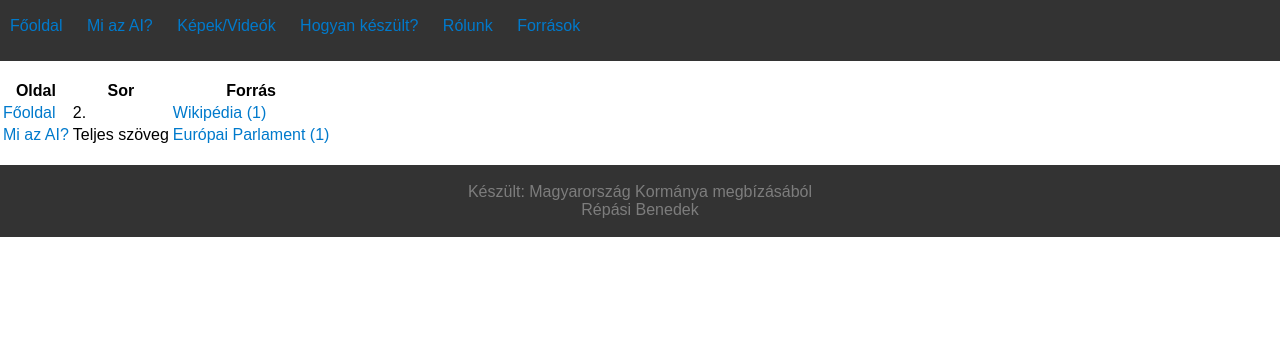
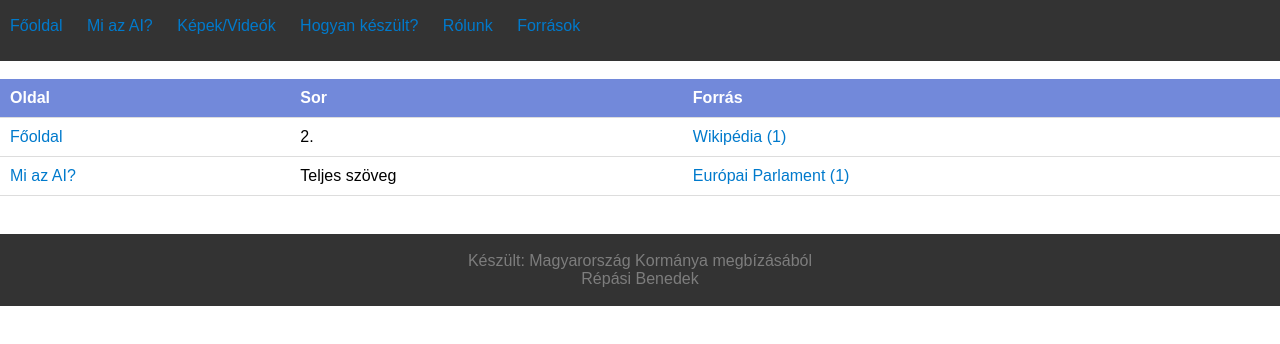
Before and after one commit to repasibenedek/azai, a plain HTML site: page forrasok.html in a window 1280 px wide. Shown: the part 98-442 px from the top of the page. Drawn offline with Linux system fonts and the light colour scheme; a script that the page names is missing.

Commit message:
Update style.css

```diff
--- a/style.css
+++ b/style.css
@@ -164,3 +164,20 @@ a::selection {
 footer nav {
     text-align: center;
 }
+
+table {
+    width: 100%;
+    border-collapse: collapse;
+    margin-bottom: 20px;
+}
+
+th, td {
+    padding: 10px;
+    text-align: left;
+    border-bottom: 1px solid #ddd;
+}
+
+th {
+    background-color: #7289da;
+    color: #ffffff;
+}
```
